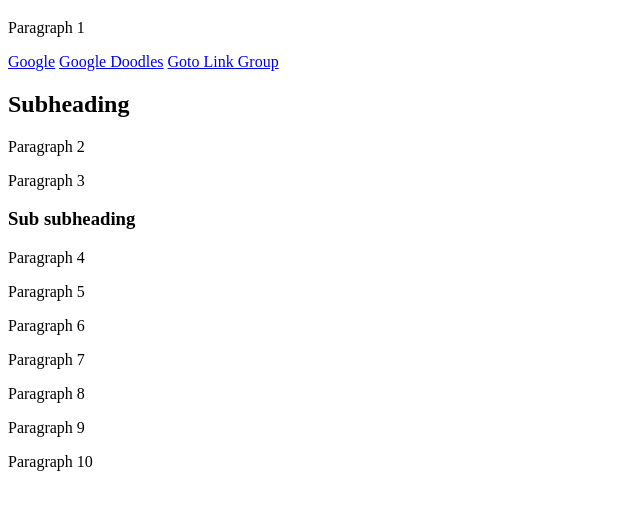
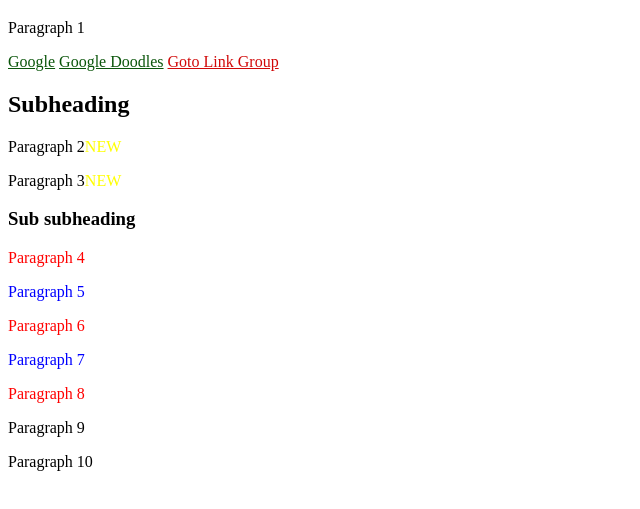
Before and after one commit to SvetlanaM83/Assignment-4, a plain HTML site: page index.html in a window 1280 px wide. Shown: the part 61-570 px from the top of the page, without its empty margins (0-640 px from the left). Drawn offline with Linux system fonts and the light colour scheme.

Commit message:
"Style added"

```diff
--- a/index.html
+++ b/index.html
@@ -5,7 +5,28 @@
     <meta charset="UTF-8">
     <title>Advanced CSS - Assignment 1</title>
     <style>
+        a[href^="https://www.google.com/"]{
+            color: #0a550a;
+        }
+        a[target="_blank"]{
+            color: #d10909;
+        }
+         #second-div>p:nth-child(2n+2){
+            color: red;
+        }
+        #second-div>p:nth-child(2n+1){
+            color:blue;
+        }
+        #first-div>p::after {
+            content:"NEW";
+            color: yellow;
+        }
+        body > p:last-child:hover{
+            font-style: oblique;
+            cursor: pointer;
 
+
+        }
 
     </style>
 </head>
```
